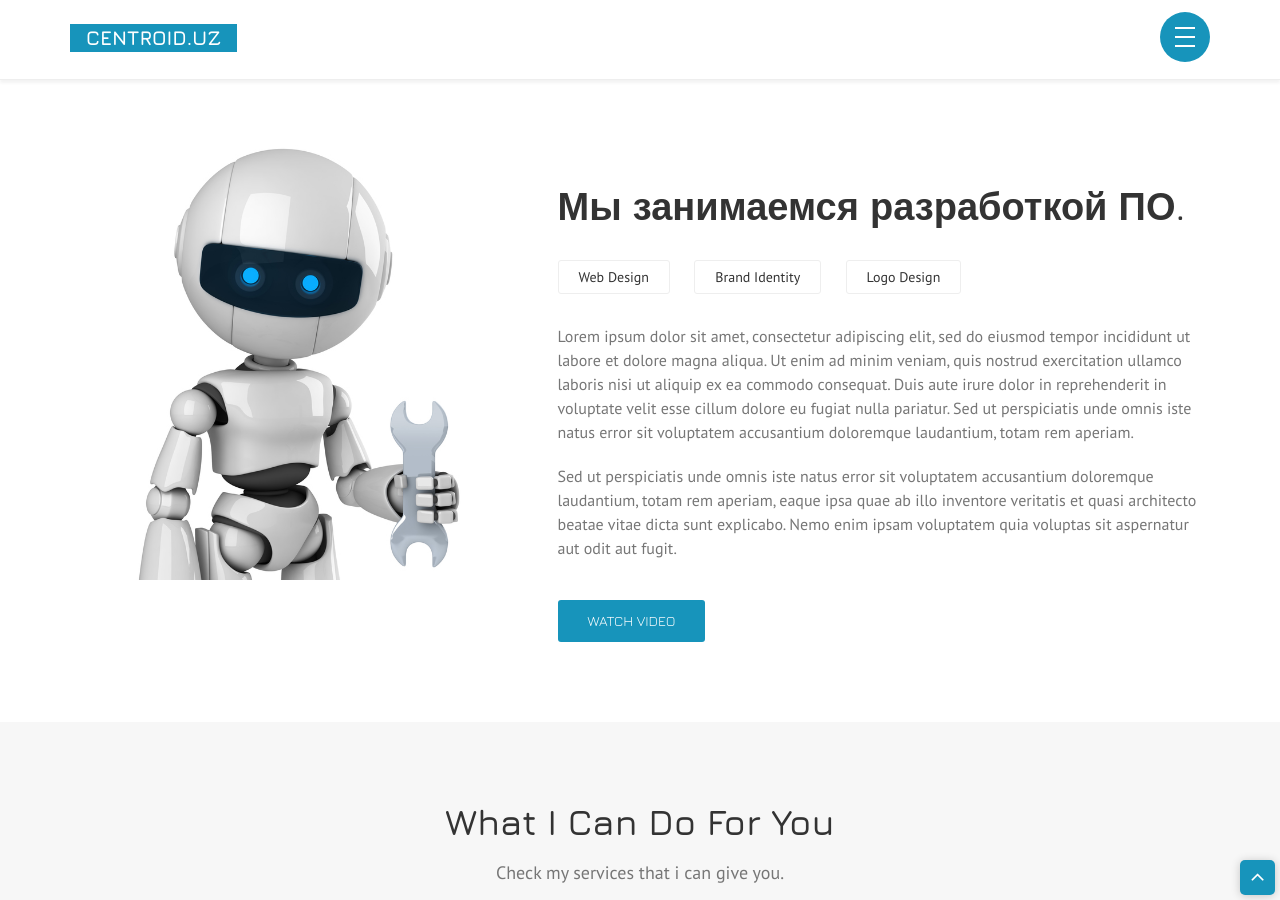
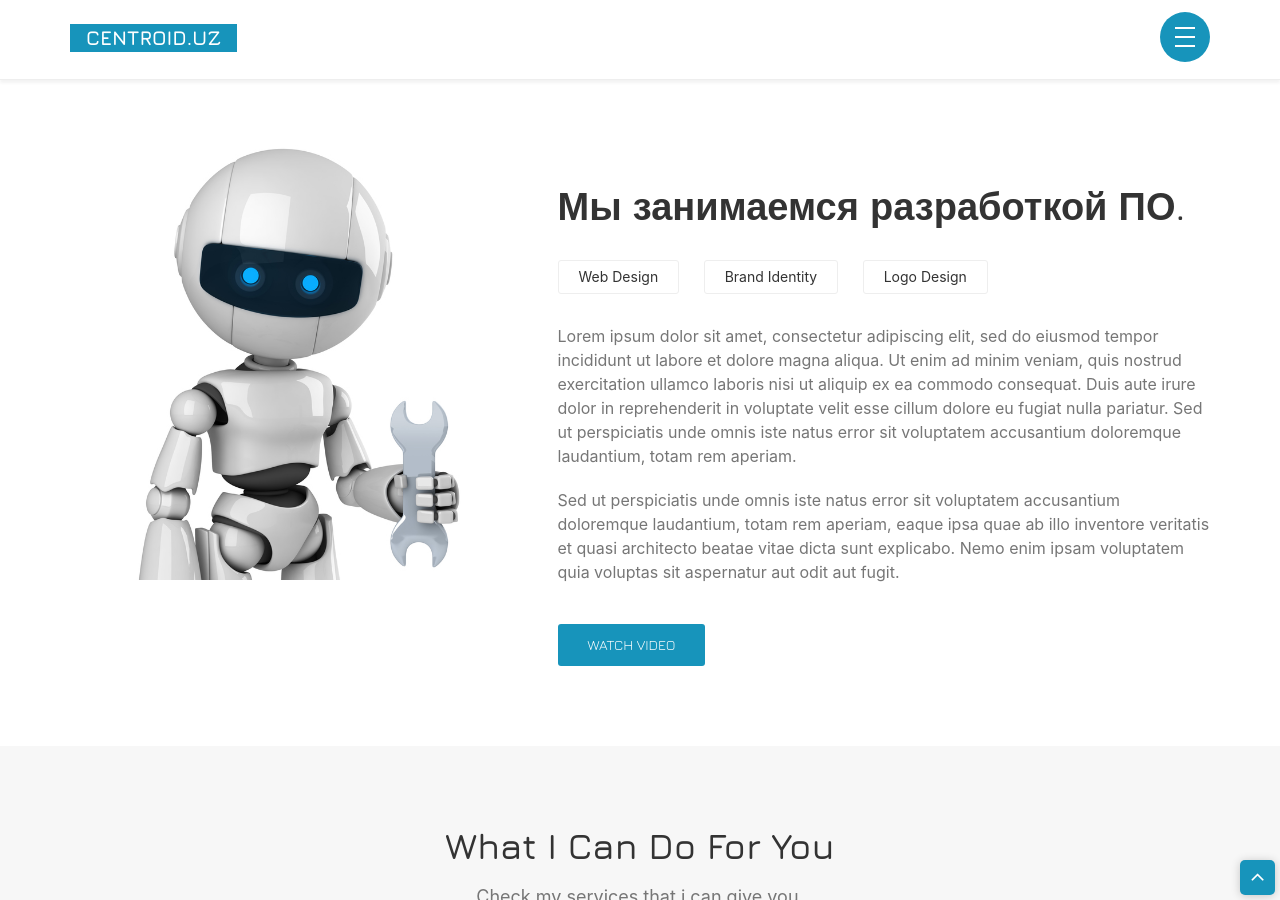
Before and after one commit to thebestwebdev/centroiduz, a Jekyll site: the page docs/index.html, which Jekyll copies as it is, in a window 1280 px wide and 900 px high, scrolled down 858 px. Built offline with Jekyll 4.4.1, drawn with Linux system fonts in a browser that asks for light colours.

Commit message:
Remove font PT Sans.

```diff
--- a/_layouts/default.html
+++ b/_layouts/default.html
@@ -13,7 +13,6 @@
 		<!-- Latest Bootstrap min CSS -->
 		<link rel="stylesheet" href="assets/bootstrap/css/bootstrap.min.css">
 		<!-- Google Font -->
-		<link href="https://fonts.googleapis.com/css?family=PT+Sans:400,400i,700i,700" rel="stylesheet">
 		<link href="https://fonts.googleapis.com/css?family=Jura:300,300i,400,500,600,700" rel="stylesheet">
 		<!-- Font Awesome CSS -->
 		<link rel="stylesheet" href="assets/fonts/font-awesome.min.css">
--- a/assets/css/style.css
+++ b/assets/css/style.css
@@ -25,7 +25,7 @@ Version      : 1.0
 */
 body {
 color: #767676;
-font-family: 'PT Sans', sans-serif;
+font-family: -apple-system,BlinkMacSystemFont,Segoe UI,Helvetica,Arial,sans-serif,Apple Color Emoji,Segoe UI Emoji,Segoe UI Symbol;
 font-size: 16px;
 line-height: 22px;
 font-weight: 400;
--- a/docs/assets/css/style.css
+++ b/docs/assets/css/style.css
@@ -25,7 +25,7 @@ Version      : 1.0
 */
 body {
 color: #767676;
-font-family: 'PT Sans', sans-serif;
+font-family: -apple-system,BlinkMacSystemFont,Segoe UI,Helvetica,Arial,sans-serif,Apple Color Emoji,Segoe UI Emoji,Segoe UI Symbol;
 font-size: 16px;
 line-height: 22px;
 font-weight: 400;
--- a/docs/blog/index.html
+++ b/docs/blog/index.html
@@ -13,7 +13,6 @@
 		<!-- Latest Bootstrap min CSS -->
 		<link rel="stylesheet" href="assets/bootstrap/css/bootstrap.min.css">
 		<!-- Google Font -->
-		<link href="https://fonts.googleapis.com/css?family=PT+Sans:400,400i,700i,700" rel="stylesheet">
 		<link href="https://fonts.googleapis.com/css?family=Jura:300,300i,400,500,600,700" rel="stylesheet">
 		<!-- Font Awesome CSS -->
 		<link rel="stylesheet" href="assets/fonts/font-awesome.min.css">
--- a/docs/index.html
+++ b/docs/index.html
@@ -13,7 +13,6 @@
 		<!-- Latest Bootstrap min CSS -->
 		<link rel="stylesheet" href="assets/bootstrap/css/bootstrap.min.css">
 		<!-- Google Font -->
-		<link href="https://fonts.googleapis.com/css?family=PT+Sans:400,400i,700i,700" rel="stylesheet">
 		<link href="https://fonts.googleapis.com/css?family=Jura:300,300i,400,500,600,700" rel="stylesheet">
 		<!-- Font Awesome CSS -->
 		<link rel="stylesheet" href="assets/fonts/font-awesome.min.css">
```
